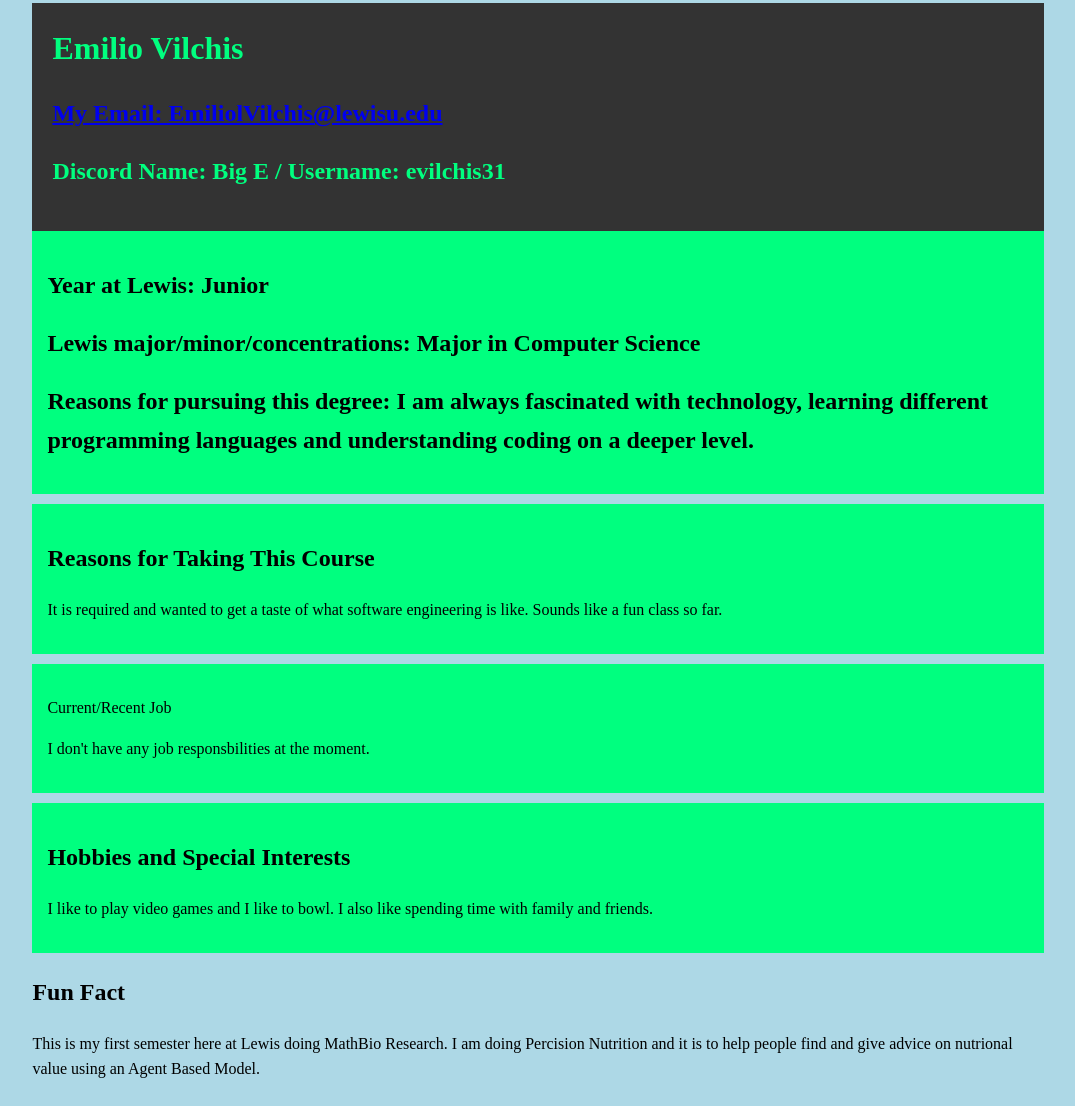
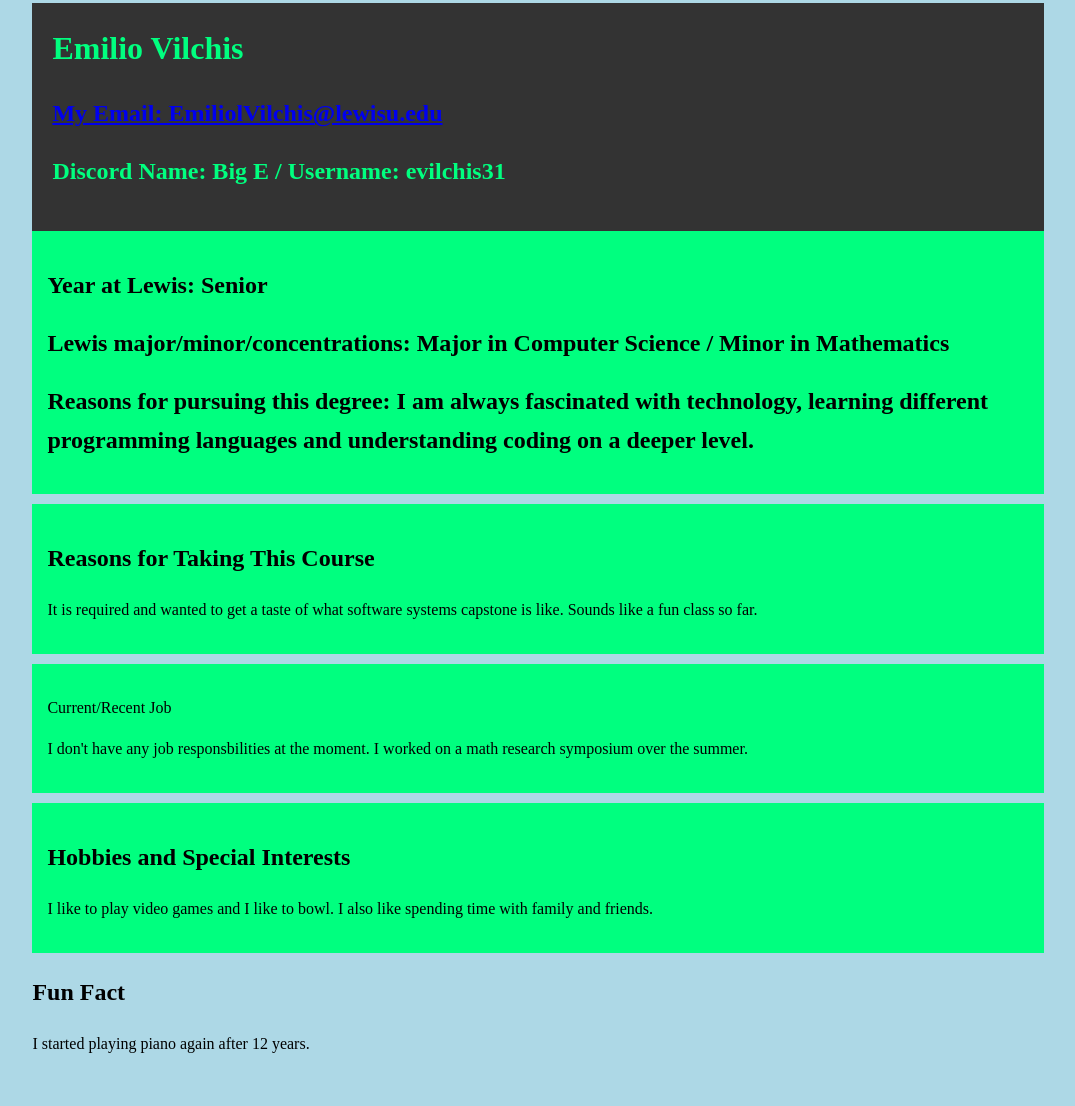
Before and after one commit to Evilchis31/introductions, a plain HTML site: page index.html in a window 1280 px wide. Shown: the part 5-1111 px from the top of the page, without its empty margins (102-1177 px from the left). After the commit the page ends 1085 px from the top, so only its background shows below. Drawn offline with Linux system fonts and the light colour scheme.

Commit message:
Update index.html

```diff
--- a/index.html
+++ b/index.html
@@ -37,19 +37,19 @@
         </header>
 
         <section class="lewis">
-			<h2>Year at Lewis: Junior</h2>
-			<h2>Lewis major/minor/concentrations: Major in Computer Science</h2>
+			<h2>Year at Lewis: Senior</h2>
+			<h2>Lewis major/minor/concentrations: Major in Computer Science / Minor in Mathematics</h2>
 			<h2>Reasons for pursuing this degree: I am always fascinated with technology, learning different programming languages and understanding coding on a deeper level.</h2>
         </section>
 
 		<section class="course">
             <h2>Reasons for Taking This Course</h2>
-            <p>It is required and wanted to get a taste of what software engineering is like. Sounds like a fun class so far.</p>
+            <p>It is required and wanted to get a taste of what software systems capstone is like. Sounds like a fun class so far.</p>
         </section>
 
 		<section class="job">
             <p>Current/Recent Job</p>
-			<p>I don't have any job responsbilities at the moment.</p>
+			<p>I don't have any job responsbilities at the moment. I worked on a math research symposium over the summer.</p>
         </section>
 
         <section class="hobbies">
@@ -59,7 +59,7 @@
 
         <section class="fun-fact">
             <h2>Fun Fact</h2>
-            <p>This is my first semester here at Lewis doing MathBio Research. I am doing Percision Nutrition and it is to help people find and give advice on nutrional value using an Agent Based Model.</p>
+            <p>I started playing piano again after 12 years.</p>
         </section>
     </div>
 </body>
```
